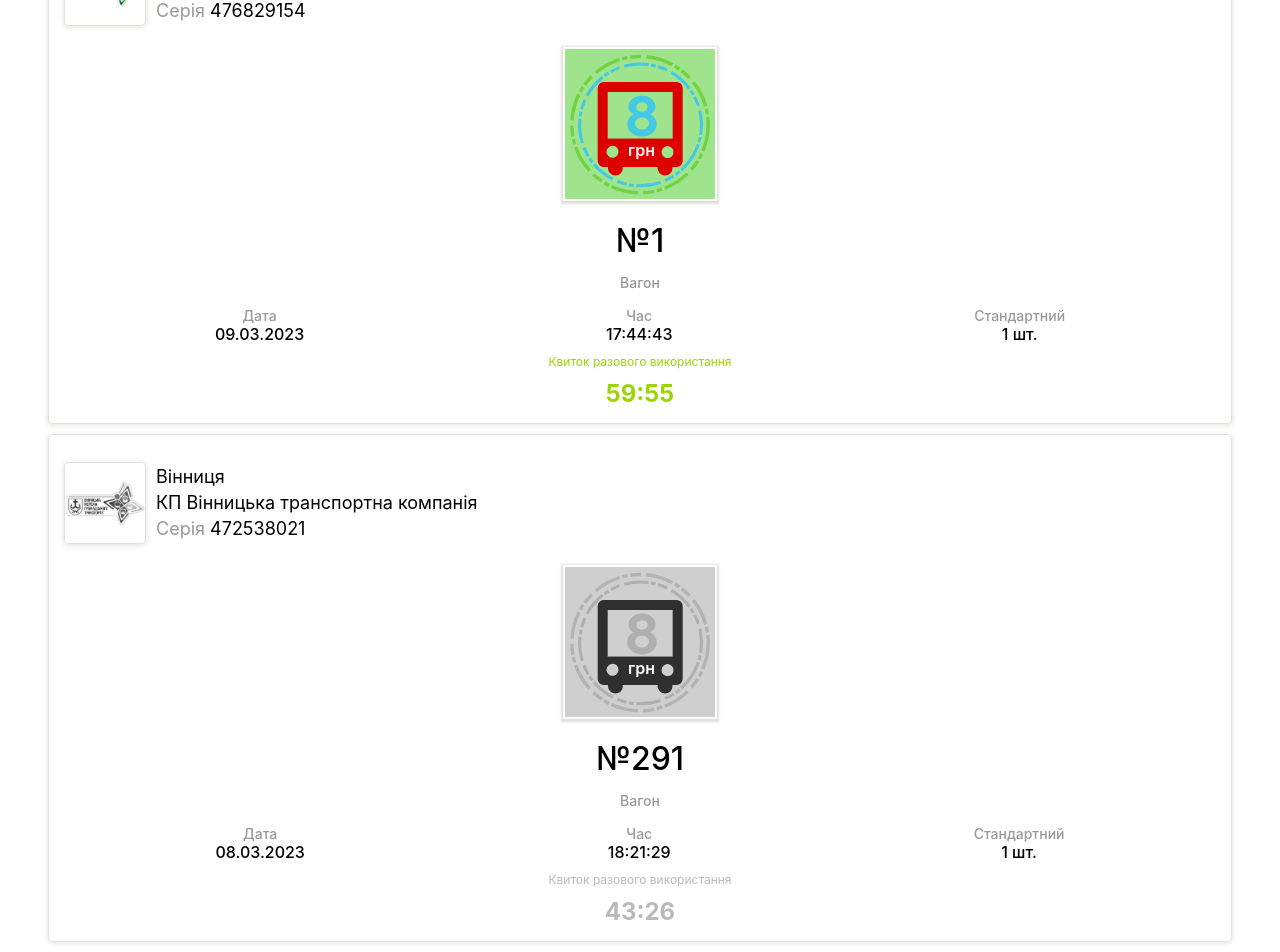
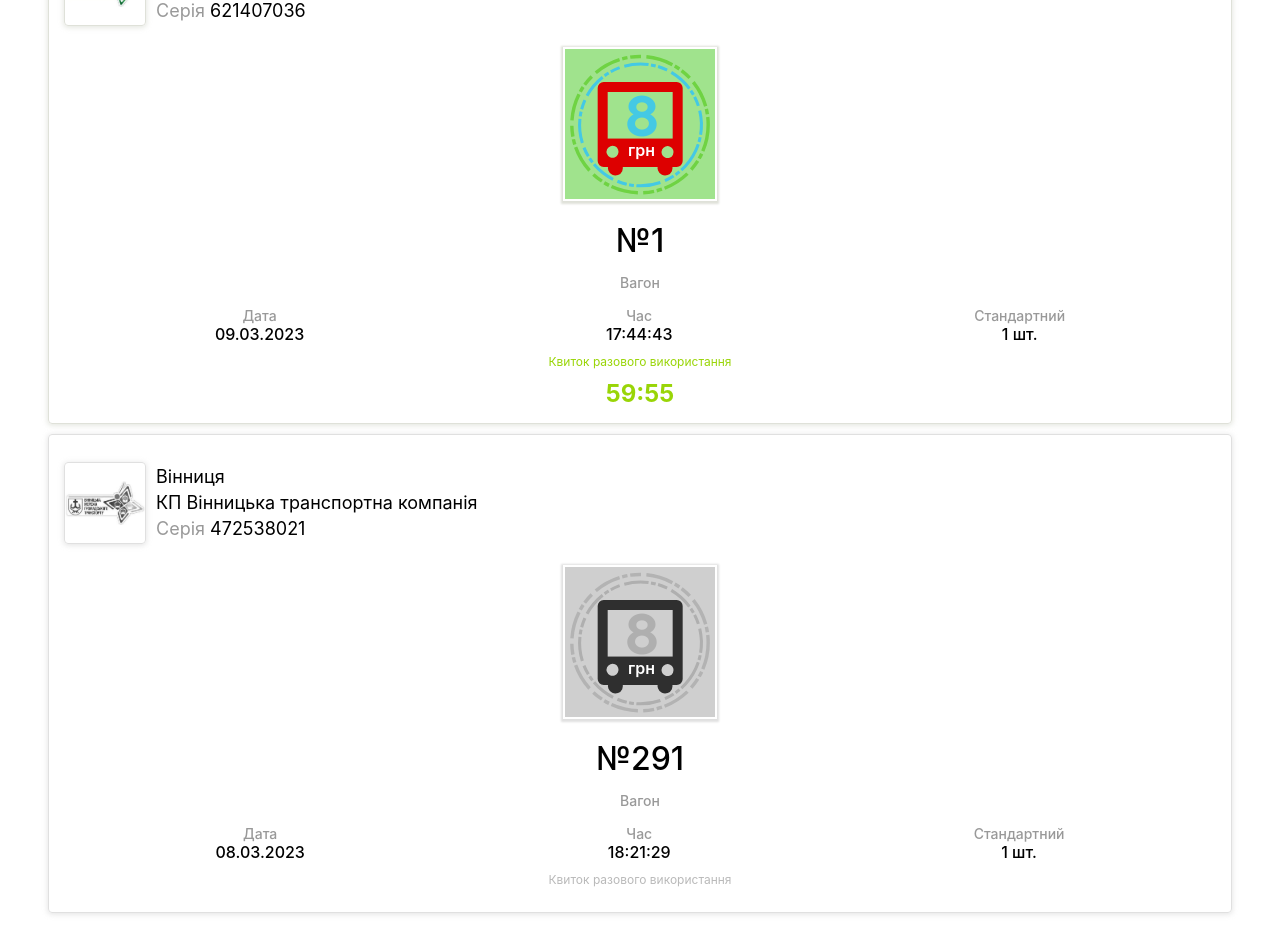
Before and after one commit to Yurijfedor/ticket, a React (Create React App) app: page /ticket/1 in a window 1280 px wide. Shown: the part 210-1162 px from the top of the page. After the commit the page ends 1133 px from the top, so only its background shows below. Built offline with nearby package versions, Linux system fonts and the light colour scheme.

Commit message:
add some fix

```diff
--- a/src/components/Ticket.jsx
+++ b/src/components/Ticket.jsx
@@ -47,6 +47,8 @@ export const Ticket = ({ stop, carNumber }) => {
     return Math.floor(Math.random() * (max - min) + min);
   }
 
+  const beforeDate = new Date() - 86400000;
+
   return (
     <Container style={stop ? { filter: "grayscale(100%)" } : {}}>
       <div
@@ -63,7 +65,7 @@ export const Ticket = ({ stop, carNumber }) => {
           <TicketInfoItem>КП Вінницька транспортна компанія</TicketInfoItem>
           <TicketInfoItem>
             <span style={{ color: "#999999" }}>Серія</span>{" "}
-            {!stop ? getRandomInt(472538021, 479985326) : 472538021}
+            {!stop ? getRandomInt(123456789, 987654321) : 472538021}
           </TicketInfoItem>
         </ul>
       </div>
@@ -87,7 +89,7 @@ export const Ticket = ({ stop, carNumber }) => {
         <PropertieItem>
           <ItemTitle>Дата</ItemTitle>
           <ItemInfo>
-            {!stop ? transformDate(new Date()) : "08.03.2023"}
+            {!stop ? transformDate(new Date()) : transformDate(beforeDate)}
           </ItemInfo>
         </PropertieItem>
         <PropertieItem>
@@ -100,7 +102,7 @@ export const Ticket = ({ stop, carNumber }) => {
         </PropertieItem>
       </PropertieList>
       <AddInfo>Квиток разового використання</AddInfo>
-      <Countdown>{!stop ? <Timer /> : "43:26"}</Countdown>
+      <Countdown>{!stop ? <Timer /> : ""}</Countdown>
     </Container>
   );
 };
```
